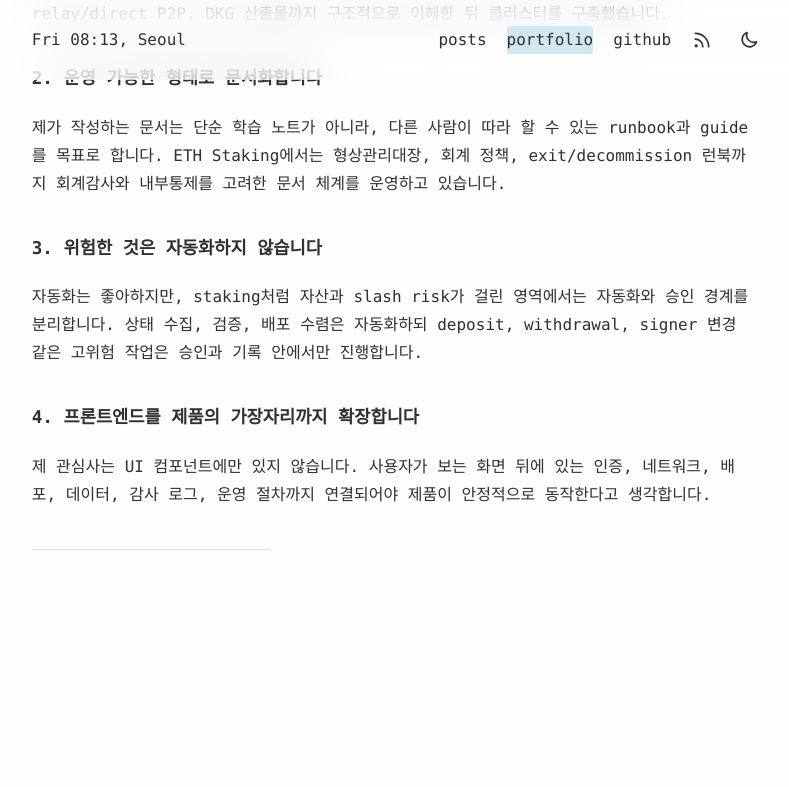
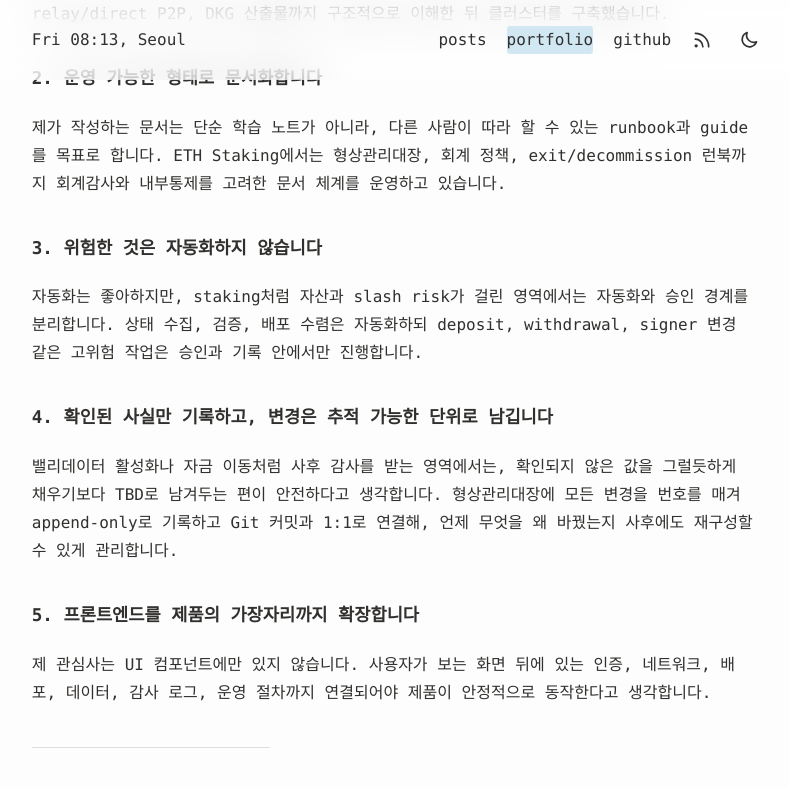
Before and after one commit to EthanKIMHG/EthanKIMHG.github.io, a Jekyll site: the page built from docs/portfolio.markdown, in a window 1280 px wide and 900 px high, scrolled down 12809 px. Shown: the top 787 px of the window, without its empty margins (247-1036 px from the left). Built offline with Jekyll 4.4.1, drawn with Linux system fonts in a browser that asks for light colours; before the commit the page ends 13511 px from its top, so only the background shows below that.

Commit message:
Add evidence-based, traceable-change work style item
Reflect the append-only configuration-management-register discipline
and TBD-over-assumption habit used in ETH staking operations.

```diff
--- a/docs/_posts/portfolio.md
+++ b/docs/_posts/portfolio.md
@@ -322,7 +322,11 @@ Key Custody, Threshold Signing, IAM Isolation, Safe Multisig, Approval Workflow,
 
 자동화는 좋아하지만, staking처럼 자산과 slash risk가 걸린 영역에서는 자동화와 승인 경계를 분리합니다. 상태 수집, 검증, 배포 수렴은 자동화하되 deposit, withdrawal, signer 변경 같은 고위험 작업은 승인과 기록 안에서만 진행합니다.
 
-### 4. 프론트엔드를 제품의 가장자리까지 확장합니다
+### 4. 확인된 사실만 기록하고, 변경은 추적 가능한 단위로 남깁니다
+
+밸리데이터 활성화나 자금 이동처럼 사후 감사를 받는 영역에서는, 확인되지 않은 값을 그럴듯하게 채우기보다 TBD로 남겨두는 편이 안전하다고 생각합니다. 형상관리대장에 모든 변경을 번호를 매겨 append-only로 기록하고 Git 커밋과 1:1로 연결해, 언제 무엇을 왜 바꿨는지 사후에도 재구성할 수 있게 관리합니다.
+
+### 5. 프론트엔드를 제품의 가장자리까지 확장합니다
 
 제 관심사는 UI 컴포넌트에만 있지 않습니다. 사용자가 보는 화면 뒤에 있는 인증, 네트워크, 배포, 데이터, 감사 로그, 운영 절차까지 연결되어야 제품이 안정적으로 동작한다고 생각합니다.
 
```
